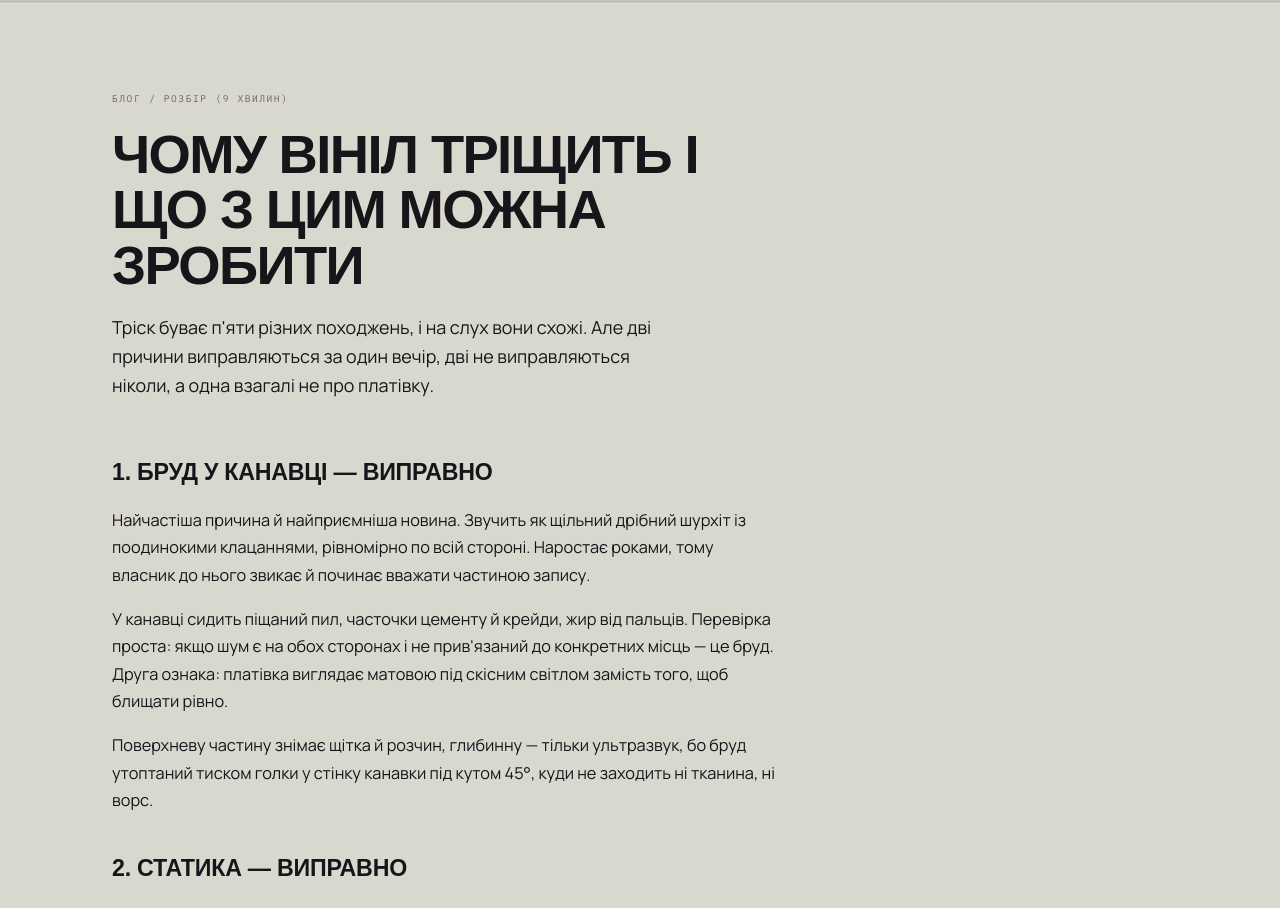
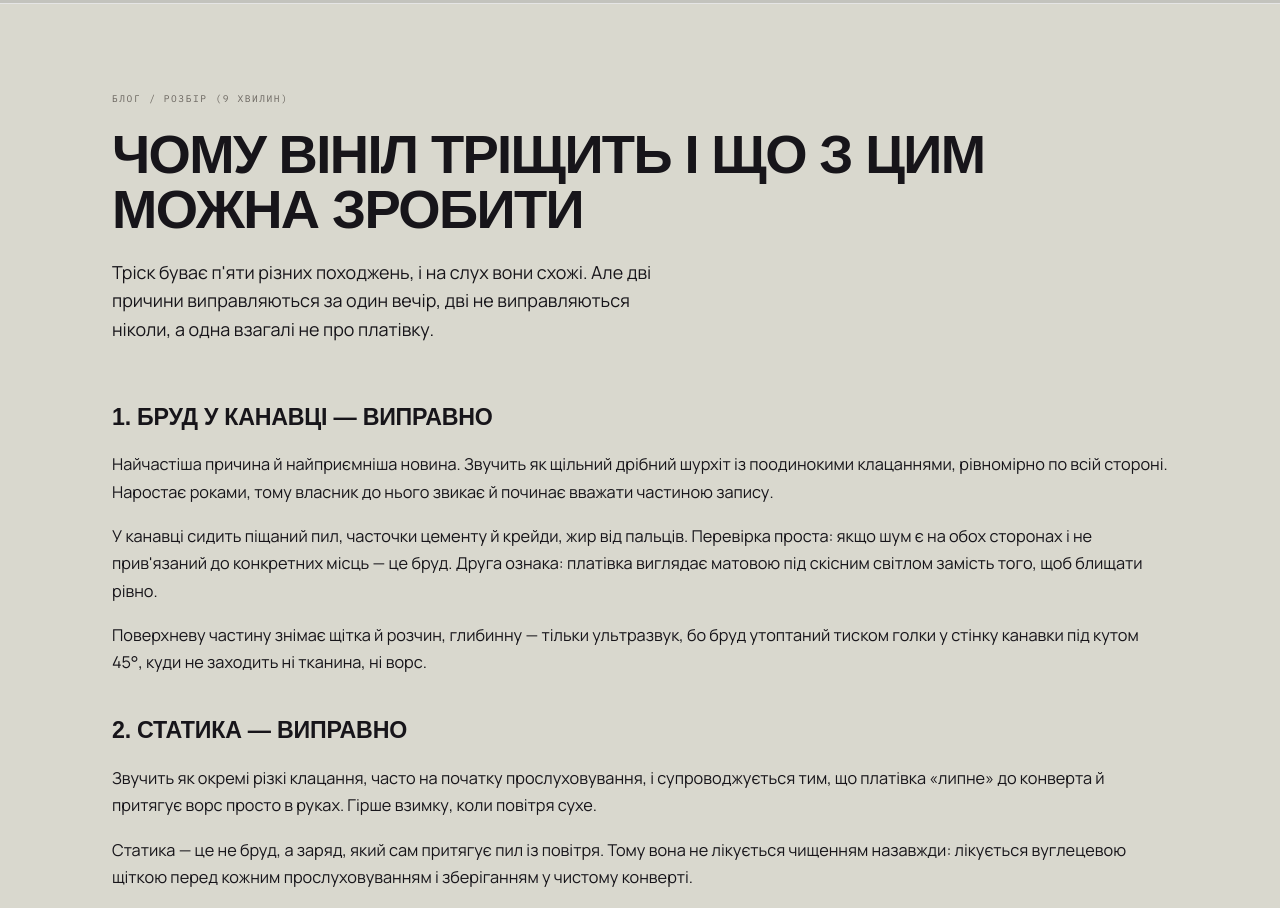
Before and after one commit to TolikSyedin/shiny-vinyls, a Next.js app: page /blog/chomu-vinil-trishchyt in a window 1280 px wide. Shown: the part 182-1090 px from the top of the page. Built offline with nearby package versions, Linux system fonts and the light colour scheme; a web font is replaced by a local one.

Commit message:
Fix layout for wide desktop screens

```diff
--- a/components/blog/article-body.tsx
+++ b/components/blog/article-body.tsx
@@ -4,7 +4,7 @@ import { ArticleTable } from './article-table'
 
 export function ArticleBody({ blocks }: { blocks: BlogContentBlock[] }) {
   return (
-    <div className="mt-[2.25rem] flex max-w-[68ch] flex-col gap-[1.05rem]">
+    <div className="mt-[2.25rem] flex flex-col gap-[1.05rem]">
       {blocks.map((block, index) => {
         switch (block.type) {
           case 'heading':
--- a/components/blog/article-header.tsx
+++ b/components/blog/article-header.tsx
@@ -14,7 +14,7 @@ export function ArticleHeader({
         <Breadcrumbs items={[{ label: 'Блог', href: '/blog' }, { label: category }]} />
         <Eyebrow>{readingTime}</Eyebrow>
       </div>
-      <h1 className="max-w-[22ch]">{title}</h1>
+      <h1>{title}</h1>
       <Lead>{lead}</Lead>
     </header>
   )
```
